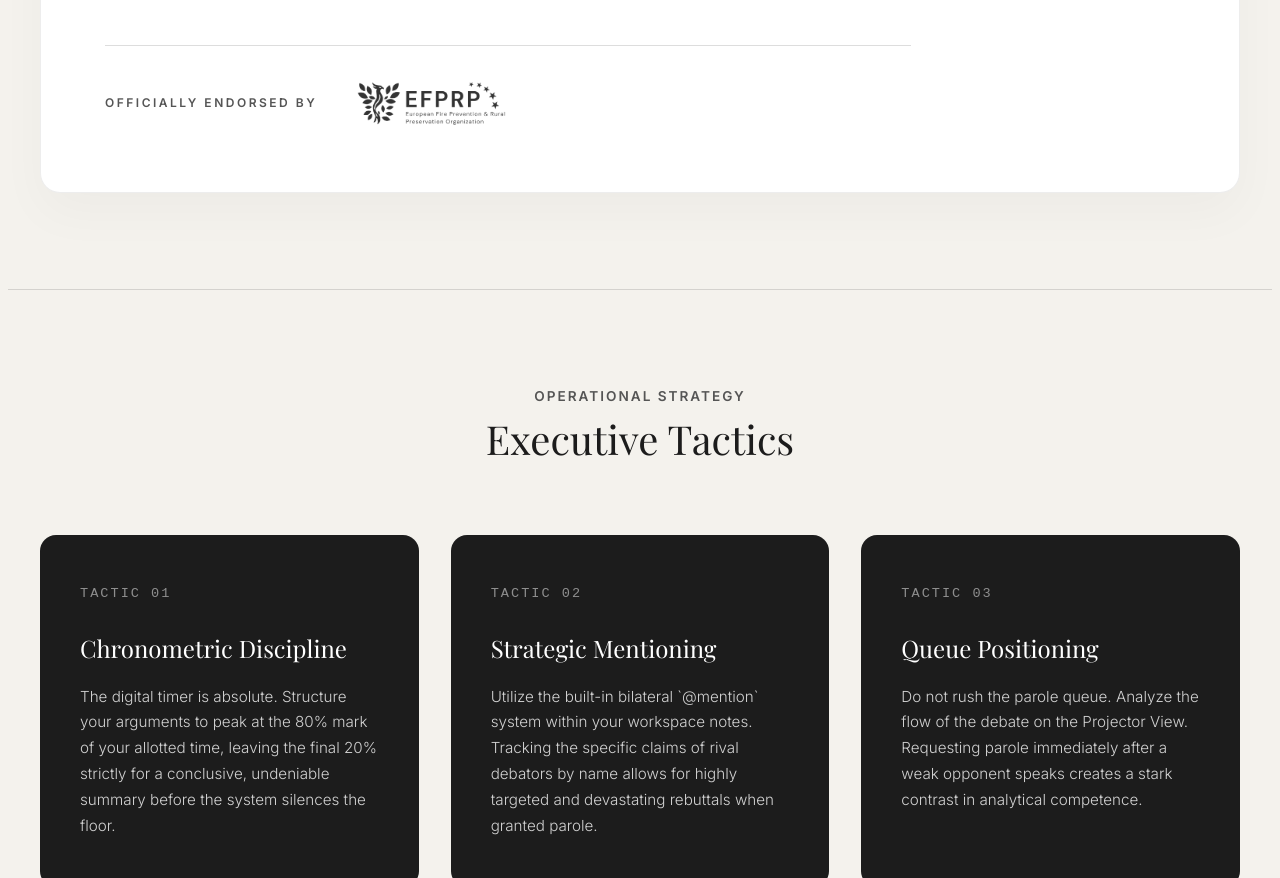
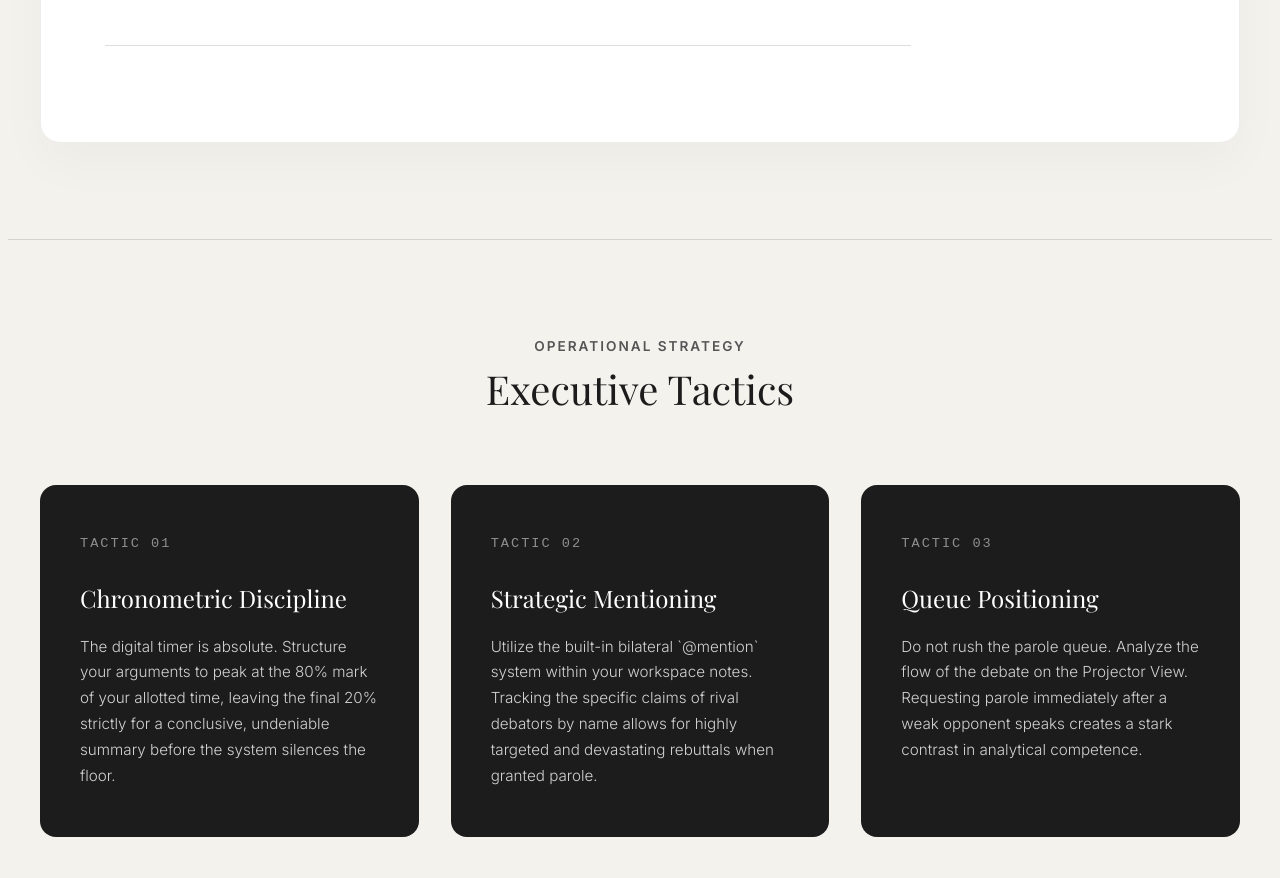
Before and after one commit to alexelzx/SmartST-Debate-Management-Suite-DMS-, a plain HTML site: page main.html in a window 1280 px wide. Shown: the part 3467-4345 px from the top of the page. Drawn offline with nearby package versions, Linux system fonts and the light colour scheme; a web font is replaced by a local one.

Commit message:
Changed small things

```diff
--- a/main.html
+++ b/main.html
@@ -285,8 +285,6 @@
                     <p>Today, the SmartST DMS inherits that legacy of optimization, empowering universities and organizations to host large-scale, synchronized forums with absolute executive control and uncompromised elegance.</p>
 
                     <div class="endorsement-block">
-                        <div class="endorsement-label">Officially Endorsed By</div>
-                        <img src="end.png" alt="EFPRP Official Logo" class="endorsement-logo">
                     </div>
                 </div>
                 <div class="author-image-container">
```
